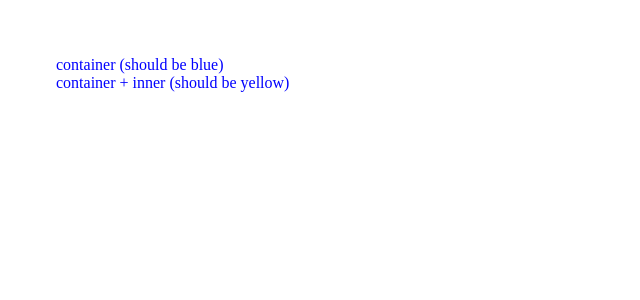
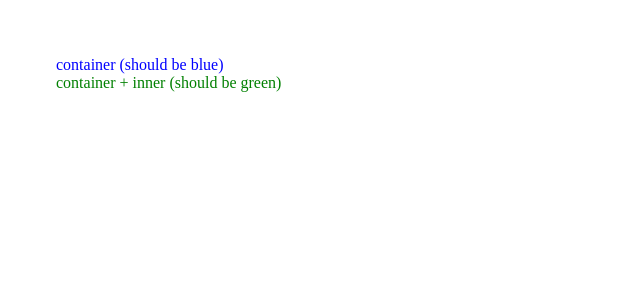
Before and after one commit to kdy1/repro-nextjs-15-styled-jsx, a Next.js app: page / in a window 1280 px wide. Shown: the top 300 px of the page, without its empty margins (0-640 px from the left). Built offline with nearby package versions, Linux system fonts and the light colour scheme.

Commit message:
Upgrade dependencies and remove API

```diff
--- a/pages/api/hello.ts
+++ /dev/null
@@ -1,13 +0,0 @@
-// Next.js API route support: https://nextjs.org/docs/api-routes/introduction
-import type { NextApiRequest, NextApiResponse } from 'next'
-
-type Data = {
-  name: string
-}
-
-export default function handler(
-  req: NextApiRequest,
-  res: NextApiResponse<Data>
-) {
-  res.status(200).json({ name: 'John Doe' })
-}
--- a/pages/index.tsx
+++ b/pages/index.tsx
@@ -1,12 +1,9 @@
 export default function Home() {
   return (
     <>
-      <div className={'container'}>
+      <div className={"container"}>
         container (should be blue)
-
-        <div className="inner">
-          container + inner (should be yellow)
-        </div>
+        <div className="inner">container + inner (should be green)</div>
       </div>
 
       <style jsx>{`
@@ -14,13 +11,11 @@ export default function Home() {
           color: blue;
           padding: 3rem;
 
-          .inn {
-            &_er {
-              color: yellow;
-            }
+          .inner {
+            color: green;
           }
         }
       `}</style>
     </>
-  )
+  );
 }
```
Also changed, not shown: package.json (+10 -10 lines), 1 other file (tests, documents, lock files or other folders).
